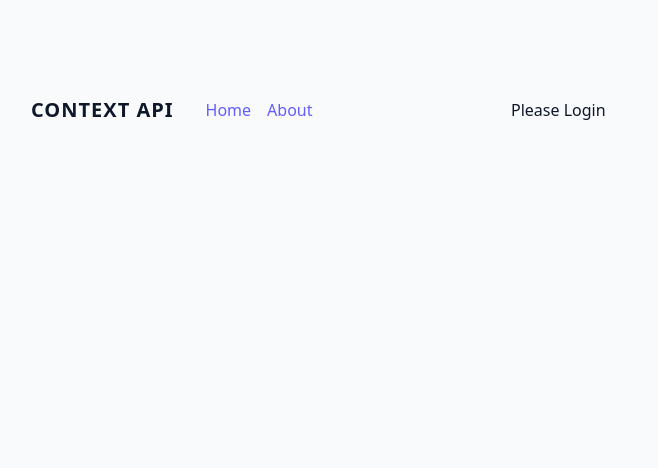
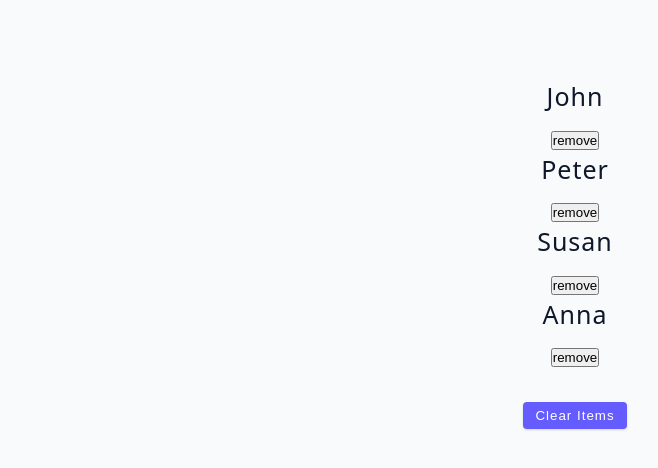
Before and after one commit to evgenii-shvetsov/react-18, a React (Vite) app in the folder react-vite/: page / in a window 1280 px wide. Shown: the top 468 px of the page, without its empty margins (65-723 px from the left). Built offline with nearby package versions, Linux system fonts and the light colour scheme.

Commit message:
add reset button

```diff
--- a/react-vite/src/App.jsx
+++ b/react-vite/src/App.jsx
@@ -1,4 +1,4 @@
-import Starter from './tutorial/09-context-api/starter/Navbar'
+import Starter from './tutorial/10-useReducer/starter/01-useReducer'
 import Final from "./tutorial/08-custom-hooks/final/02-fetch-data";
 
 function App() {
--- a/react-vite/src/tutorial/10-useReducer/starter/01-useReducer.jsx
+++ b/react-vite/src/tutorial/10-useReducer/starter/01-useReducer.jsx
@@ -1,5 +1,5 @@
-import React from 'react';
-import { data } from '../../../data';
+import React from "react";
+import { data } from "../../../data";
 const ReducerBasics = () => {
   const [people, setPeople] = React.useState(data);
 
@@ -7,24 +7,35 @@
     let newPeople = people.filter((person) => person.id !== id);
     setPeople(newPeople);
   };
+
+  const reset = () => {
+    setPeople(data);
+  };
+
   return (
     <div>
       {people.map((person) => {
         const { id, name } = person;
         return (
-          <div key={id} className='item'>
+          <div key={id} className="item">
             <h4>{name}</h4>
             <button onClick={() => removeItem(id)}>remove</button>
           </div>
         );
       })}
-      <button
-        className='btn'
-        style={{ marginTop: '2rem' }}
-        onClick={() => setPeople([])}
-      >
-        clear items
-      </button>
+      {!people.length ? (
+        <button className="btn" onClick={reset}>
+          reset
+        </button>
+      ) : (
+        <button
+          className="btn"
+          style={{ marginTop: "2rem" }}
+          onClick={() => setPeople([])}
+        >
+          clear items
+        </button>
+      )}
     </div>
   );
 };
```
